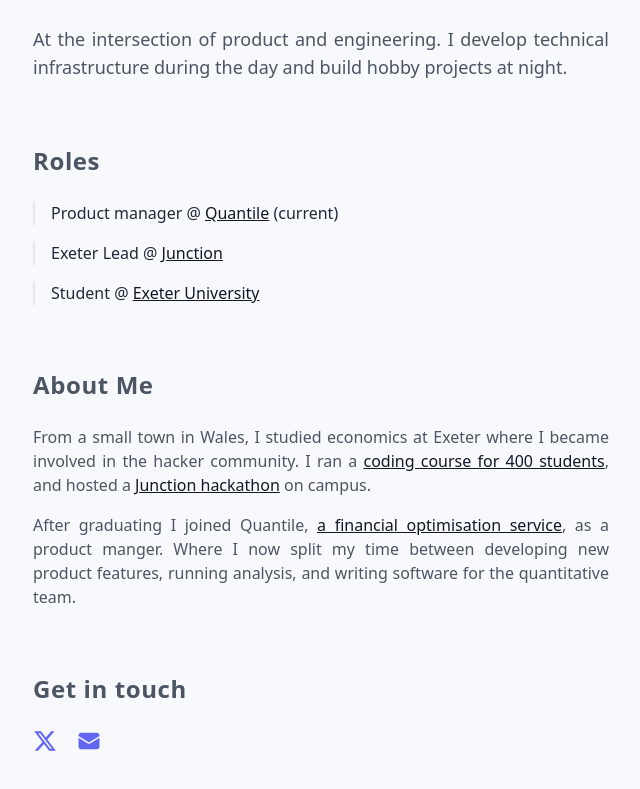
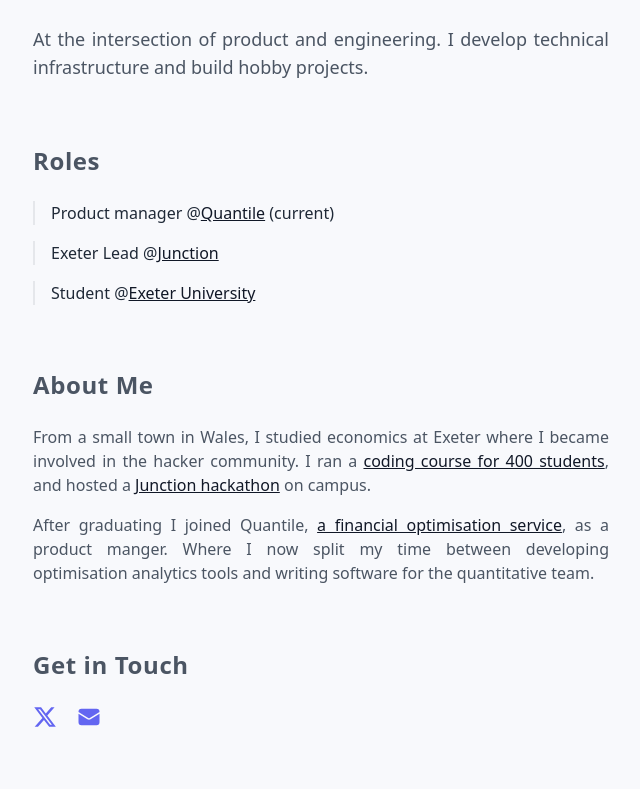
Before and after one commit to peter-coulson/petercouls, a plain HTML site: page index.html in a window 1280 px wide. Shown: the part 175-964 px from the top of the page, without its empty margins (303-943 px from the left). Drawn offline with nearby package versions, Linux system fonts and the light colour scheme.

Commit message:
minor text changes

```diff
--- a/index.html
+++ b/index.html
@@ -51,15 +51,15 @@
             <p class="text-2xl mb-8">
                 <span class="builder-tag px-4 py-1 rounded-full font-medium">Builder</span>
             </p>
-            <p class="text-lg text-gray-600 max-w-xl text-justify">At the intersection of product and engineering. I develop technical infrastructure during the day and build hobby projects at night.</p>
+            <p class="text-lg text-gray-600 max-w-xl text-justify">At the intersection of product and engineering. I develop technical infrastructure and build hobby projects.</p>
         </header>
 
         <section class="mb-16">
             <h2 class="text-2xl font-semibold mb-6 section-title">Roles</h2>
             <ul class="space-y-4">
-                <li class="role-item">Product manager @ <a href="https://www.quantile.com/" class="underline text-gray-900">Quantile</a> (current)</li>
-                <li class="role-item">Exeter Lead @ <a href="https://www.hackjunction.com/" class="underline text-gray-900">Junction</a></li>
-                <li class="role-item">Student @ <a href="https://www.exeter.ac.uk/" class="underline text-gray-900">Exeter University</a></li>
+                <li class="role-item">Product manager @<a href="https://www.quantile.com/" class="underline text-gray-900">Quantile</a> (current)</li>
+                <li class="role-item">Exeter Lead @<a href="https://www.hackjunction.com/" class="underline text-gray-900">Junction</a></li>
+                <li class="role-item">Student @<a href="https://www.exeter.ac.uk/" class="underline text-gray-900">Exeter University</a></li>
             </ul>
         </section>
 
@@ -67,12 +67,12 @@
             <h2 class="text-2xl font-semibold mb-6 section-title">About Me</h2>
             <div class="space-y-4 text-gray-600 max-w-xl">
                 <p class="text-justify">From a small town in Wales, I studied economics at Exeter where I became involved in the hacker community. I ran a <a href="https://excode.co.uk/" class="underline text-gray-900">coding course for 400 students</a>, and hosted a <a href="https://www.hackjunction.com/about-us" class="underline text-gray-900">Junction hackathon</a> on campus.</p>
-                <p class="text-justify">After graduating I joined Quantile, <a href="https://www.quantile.com/the-services/optimisation/" class="underline text-gray-900">a financial optimisation service</a>, as a product manger. Where I now split my time between developing new product features, running analysis, and writing software for the quantitative team.</p>
+                <p class="text-justify">After graduating I joined Quantile, <a href="https://www.quantile.com/the-services/optimisation/" class="underline text-gray-900">a financial optimisation service</a>, as a product manger. Where I now split my time between developing optimisation analytics tools and writing software for the quantitative team.</p>
             </div>
         </section>
 
         <section>
-            <h2 class="text-2xl font-semibold mb-6 section-title">Get in touch</h2>
+            <h2 class="text-2xl font-semibold mb-6 section-title">Get in Touch</h2>
             <div class="space-x-4">
                 <a href="https://x.com/petercouls" class="inline-block hover:opacity-75" title="Twitter">
                     <svg class="w-6 h-6 fill-current" viewBox="0 0 24 24">
```
